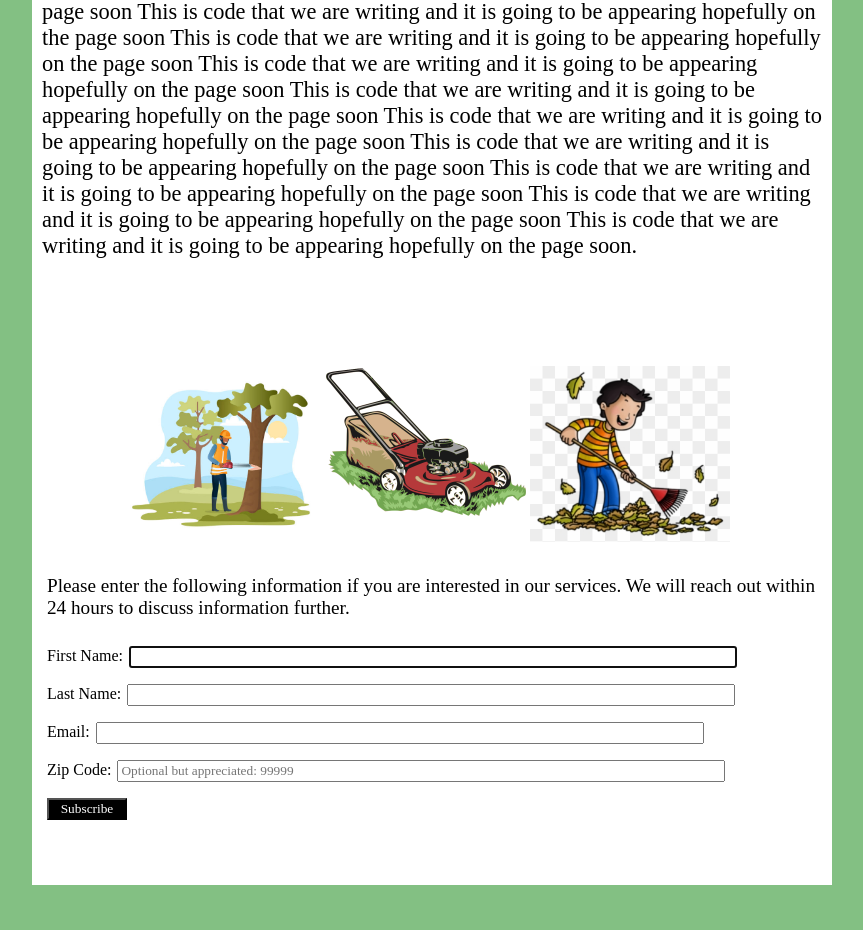
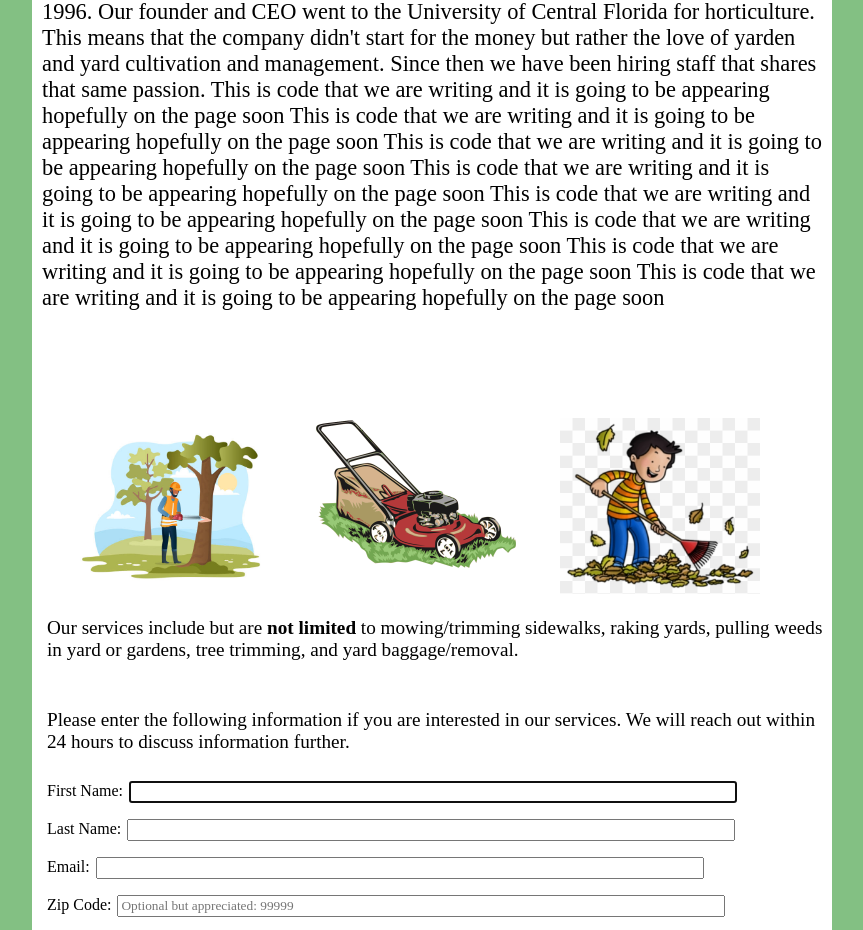
Before and after one commit to JacobStudstill/Mini-Project-1, a plain HTML site: page index.html in a window 1280 px wide. Shown: the part 215-1145 px from the top of the page, without its empty margins (208-1071 px from the left). Before the commit the page ends 1100 px from the top, so only its background shows below. Drawn offline with Linux system fonts and the light colour scheme.

Commit message:
This is the commit for the morning of the mini project

```diff
--- a/index.html
+++ b/index.html
@@ -47,7 +47,11 @@
     </script>
 
     <section id="paragraph">
-        <p>This is code that we are writing and it is going to be appearing hopefully on the page soon
+        <p> Thank you for choosing Jacob's Orlando Yardcare for your yardcare needs. Our company was founded
+            in the great city of Orlando. The company was founded in 1996. Our founder and CEO went to the University of
+            Central Florida for horticulture. This means that the company didn't start for the money but rather the love
+            of yarden and yard cultivation and management. Since then we have been hiring staff that shares
+            that same passion.
             This is code that we are writing and it is going to be appearing hopefully on the page soon
             This is code that we are writing and it is going to be appearing hopefully on the page soon
             This is code that we are writing and it is going to be appearing hopefully on the page soon
@@ -56,8 +60,6 @@
             This is code that we are writing and it is going to be appearing hopefully on the page soon
             This is code that we are writing and it is going to be appearing hopefully on the page soon
             This is code that we are writing and it is going to be appearing hopefully on the page soon
-            This is code that we are writing and it is going to be appearing hopefully on the page soon
-            This is code that we are writing and it is going to be appearing hopefully on the page soon.
         </p>
     </section>
 
@@ -65,6 +67,7 @@
         <img src="./images/cutting tree.jpg" alt="Cutting down tree" width="200px">
         <img src="./images/lawn.png" alt="Lawn Mower" width="200px">
         <img src="./images/raking.png" alt="Raking Leaves" width="200px">
+        <p> Our services include but are <strong> not limited</strong> to mowing/trimming sidewalks, raking yards, pulling weeds in yard or gardens, tree trimming, and yard baggage/removal.</p>
     </section>
 
     <section id="form">
--- a/styles/style.css
+++ b/styles/style.css
@@ -7,7 +7,7 @@ html {
 }
 body {
     max-width: 800px;
-    height:1100px;
+    height:1150px;
     background-color: white;
     margin:0 auto;
     padding:0;
@@ -83,9 +83,13 @@ header h2 {
     float:left;
     top:150px;
 }
-#photos {
-    padding-left:90px;
+#photos img{
+    margin-left:40px;
     align-items: center;
+}
+#photos p {
+    padding-left: 15px;
+    font-size: 120%;
 }
 #form {
     padding: 10px 0 0 15px;
```
